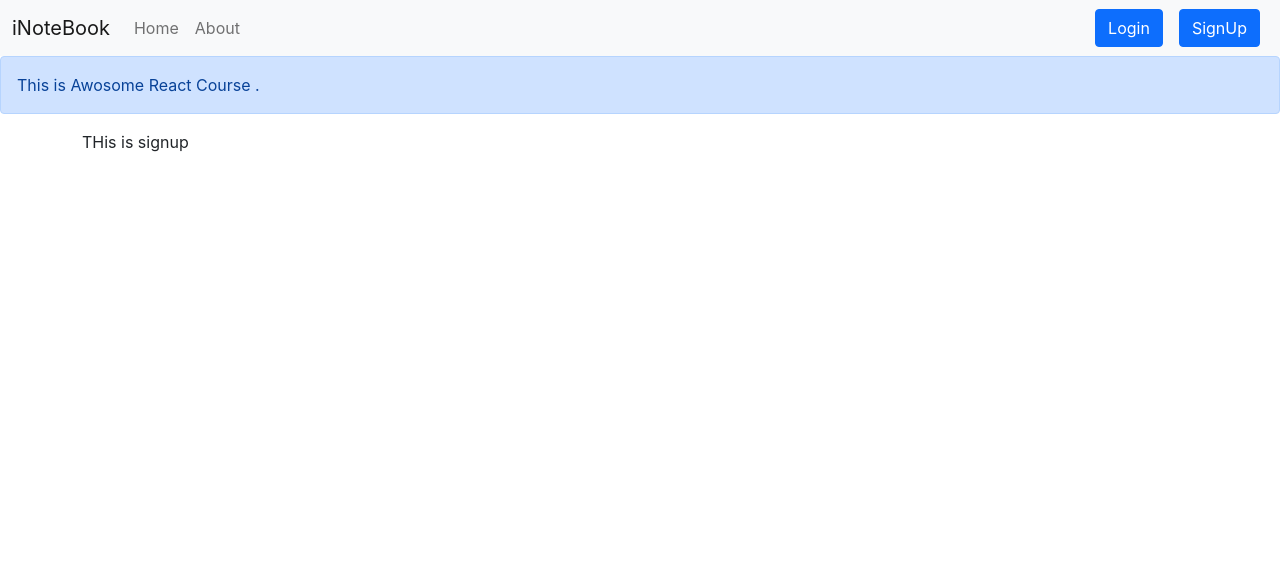
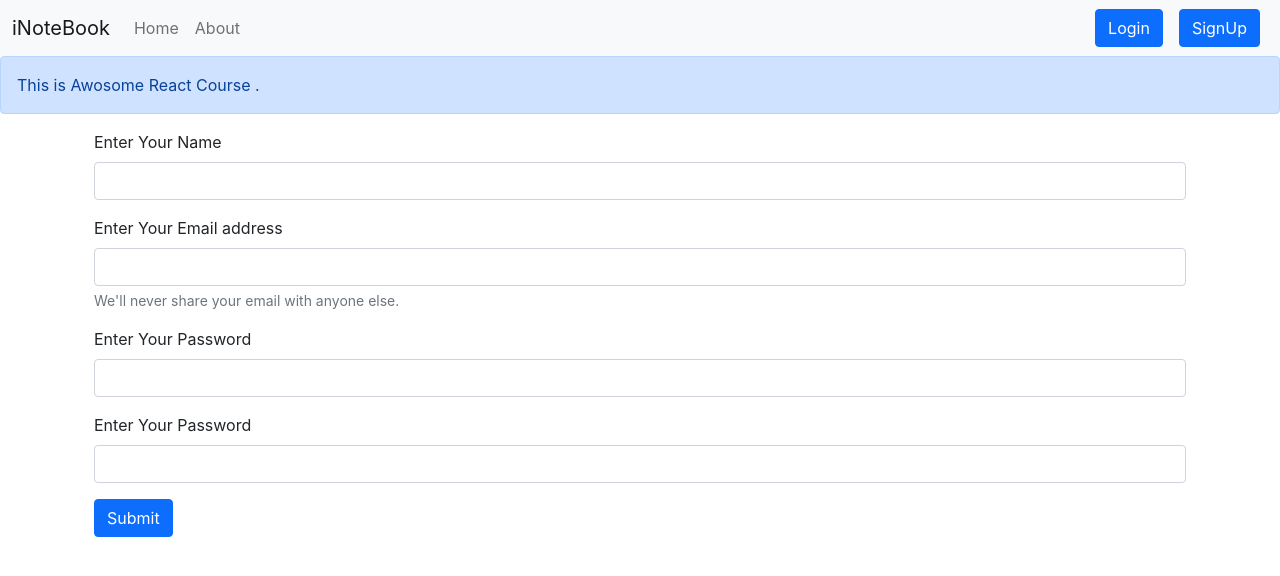
Before and after one commit to Sumit931kr/inotebook, a React (Create React App) app: page /signup in a window 1280 px wide. Shown: the top 576 px of the page. Built offline with nearby package versions, Linux system fonts and the light colour scheme.

Commit message:
Tutorial 70 is Completed

```diff
--- a/src/Components/Signup.js
+++ b/src/Components/Signup.js
@@ -1,11 +1,77 @@
-import React from 'react'
+import React, { useState } from 'react'
+import { useNavigate } from 'react-router-dom'
 
-const signup = () => {
+
+const Signup = () => {
+    const navigate = useNavigate();
+
+    const [credentials, setCredentials] = useState({name: "", email: "", password: "", cpassword: "" })
+
+    const handleonSubmit = async (e) => {
+
+        e.preventDefault();
+
+        try {
+            // Fetching is To do in this is Context API
+
+           const  {name, email, password } = credentials;
+            const response = await fetch("http://localhost:5000/api/auth/createUser", {
+                method: 'POST',
+                headers: {
+                    'Content-Type': 'application/json'
+                },
+
+                body: JSON.stringify({name, email, password})
+
+            });
+            const json = await response.json();
+            console.log(json);
+            if(json.success){
+                // redirect
+                localStorage.setItem('token', json.authtoken);
+                navigate('/')
+            }
+            else{
+                alert("INvalid")
+            }
+
+
+        } catch (error) {
+            console.log(error);
+            console.log("27 line error")
+        }
+    }
+
+    const onchange = (e) => {
+        setCredentials({ ...credentials, [e.target.name]: e.target.value })
+    }
+
     return (
-        <div>
-            THis is signup
+        <div className="container">
+      <form onSubmit={handleonSubmit}  >
+                <div className="mb-3">
+                    <label htmlFor="name" className="form-label">Enter Your Name</label>
+                    <input type="text" className="form-control" name="name" id="name"  onChange={onchange} />
+                </div>
+                <div className="mb-3">
+                    <label htmlFor="email" className="form-label">Enter Your Email address</label>
+                    <input type="email" className="form-control" name="email" id="email" onChange={onchange} aria-describedby="emailHelp" />
+                    <div id="emailHelp" className="form-text">We'll never share your email with anyone else.</div>
+                </div>
+                <div className="mb-3">
+                    <label htmlFor="password" className="form-label">Enter Your Password</label>
+                    <input type="password" className="form-control" name="password" id="password"  onChange={onchange} minLength={5} required/>
+                </div>
+                <div className="mb-3">
+                    <label htmlFor="cpassword" className="form-label">Enter Your Password</label>
+                    <input type="password" className="form-control" name="cpassword" id="cpassword"  onChange={onchange} minLength={5} required/>
+                </div>
+
+                <button type="submit" className="btn btn-primary" >Submit</button>
+            </form>
+
         </div>
     )
 }
 
-export default signup
+export default Signup
```
Also changed, not shown: 1 other file (tests, documents, lock files or other folders).
